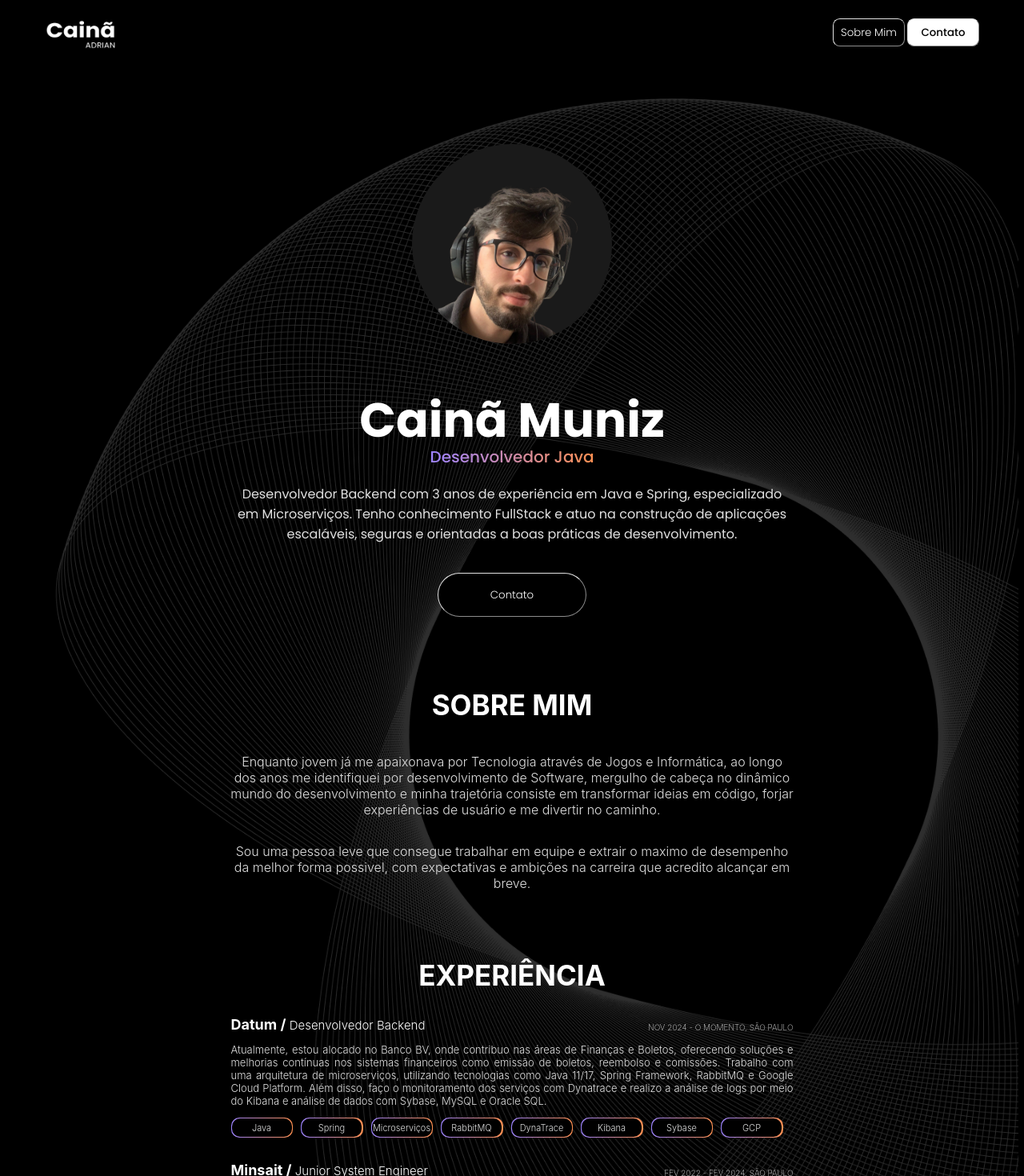
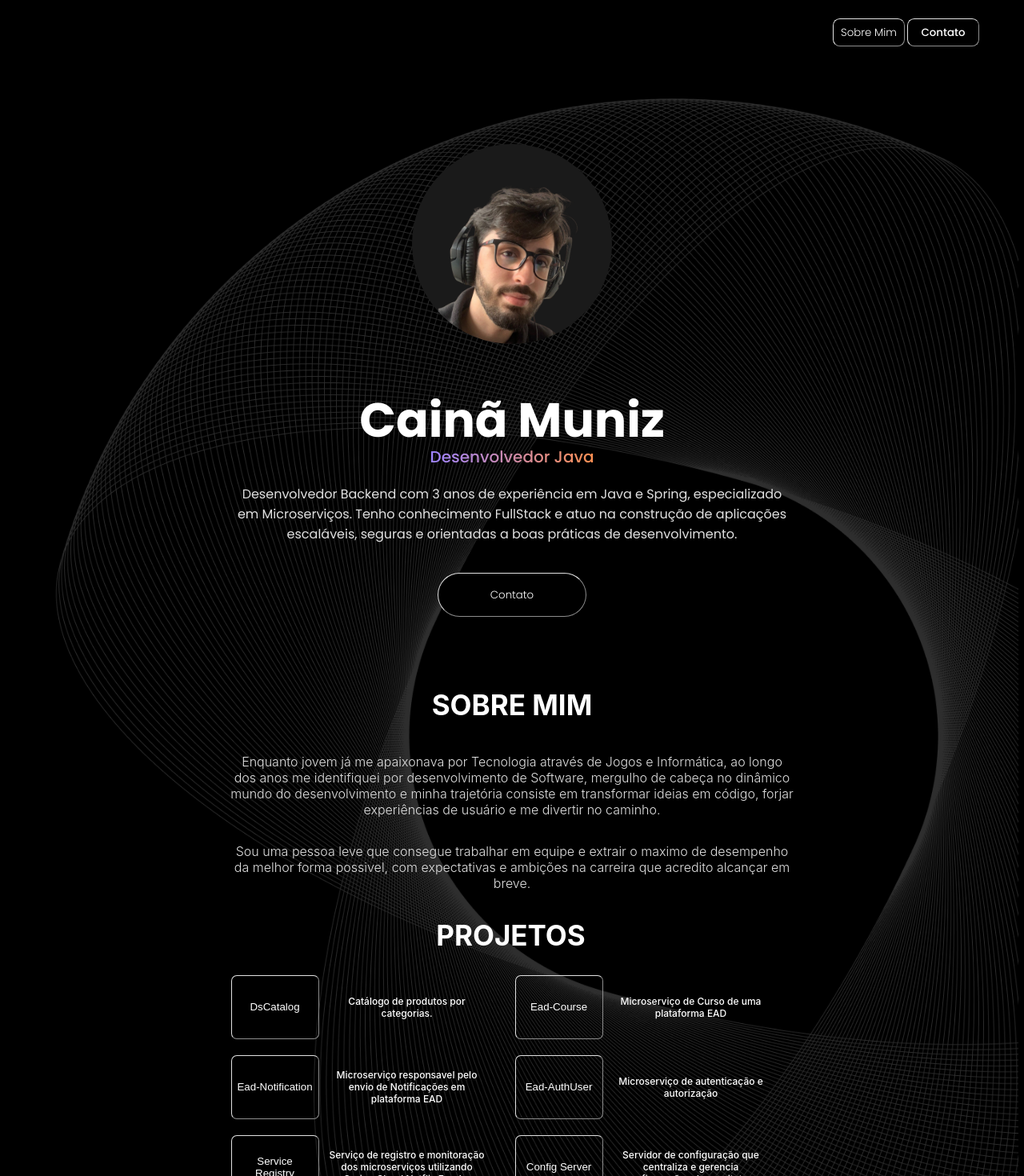
Before and after one commit to adrianmuniz/Portifolio-Dev, an Angular app: page / in a window 1280 px wide. Shown: the top 1470 px of the page at 80% size. Built offline with nearby package versions, Linux system fonts and the light colour scheme.

Commit message:
Retirando Experiencia e ajustando botòes

```diff
--- a/src/app/components/content/content.component.css
+++ b/src/app/components/content/content.component.css
@@ -109,7 +109,7 @@
 .experience {
   width: 703px;
   height: 321px;
-  margin-top: 100px;
+  margin-top: 30px;
 }
 
 .expTitle {
@@ -207,7 +207,7 @@
 .projects {
   width: 700px;
   height: 400px;
-  margin-top: 100px;
+  margin-top: 30px;
   align-items: center;
   justify-content: center;
 }
--- a/src/app/components/content/content.component.html
+++ b/src/app/components/content/content.component.html
@@ -28,6 +28,7 @@
   </div>
 
   <div class="experience">
+      <!--
       <h1 class="expTitle">EXPERIÊNCIA</h1>
       <div class="job">
         <p class="function"><span class="company">Datum /</span> Desenvolvedor Backend <span class="date">NOV 2024
@@ -71,6 +72,7 @@
         <div class="skills"><div class="skillAfter">RestFull</div></div>
         <div class="skills"><div class="skillAfter">Microserviço</div></div>
       </div>
+      -->
 
       <div class="projects">
         <h1 class="projTitle">PROJETOS</h1>
@@ -78,7 +80,7 @@
           <div class="column">
             <button (click)="dsCatalog()" class="project-button">DsCatalog</button>
             <div class="text-container">
-              <p class="descrip-exp">Sistema de Catálogo de produtos com categorias.</p>
+              <p class="descrip-exp">Catálogo de produtos por categorias.</p>
             </div>
           </div>
           <div class="column">
--- a/src/app/components/home/home.component.html
+++ b/src/app/components/home/home.component.html
@@ -9,7 +9,6 @@
     <div class="container">
         <img ngSrc="./assets/background.png" priority width="1264.98" height="1964.98" class="background-image"/>
         <div class="nav-bar">
-            <img ngSrc="./assets/logo.png" width="90" height="50"/>
             <app-nav-bar></app-nav-bar>
         </div>
 
--- a/src/app/components/nav-bar/nav-bar.component.css
+++ b/src/app/components/nav-bar/nav-bar.component.css
@@ -20,8 +20,8 @@
     width: 90px;
     height: 35px;
     margin-top: 3px;
-    background-color: white;
-    color: black;
+    background-color: black;
+    color: white;
     border-color: #E1E1E1;
     border-width: 1px;
     position: absolute;
@@ -31,3 +31,15 @@
     font-style: normal;
     cursor: pointer;
 }
+
+.sobreMimBtn:hover {
+  background-color: white;
+  color: black;
+  font-weight: 500;
+}
+
+.contatoBtn:hover {
+  background-color: white;
+  color: black;
+  font-weight: 500;
+}
```
Also changed, not shown: src/assets/logo.png (deleted).
